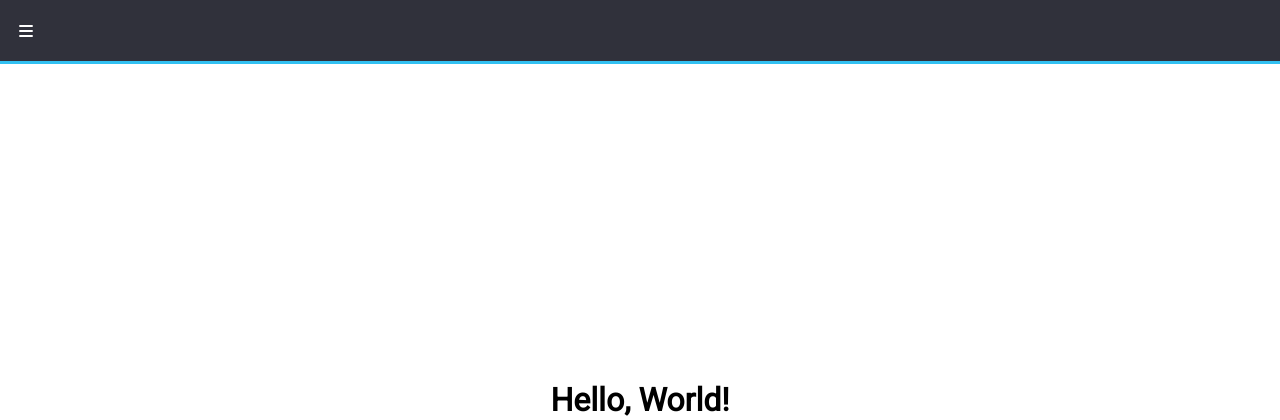
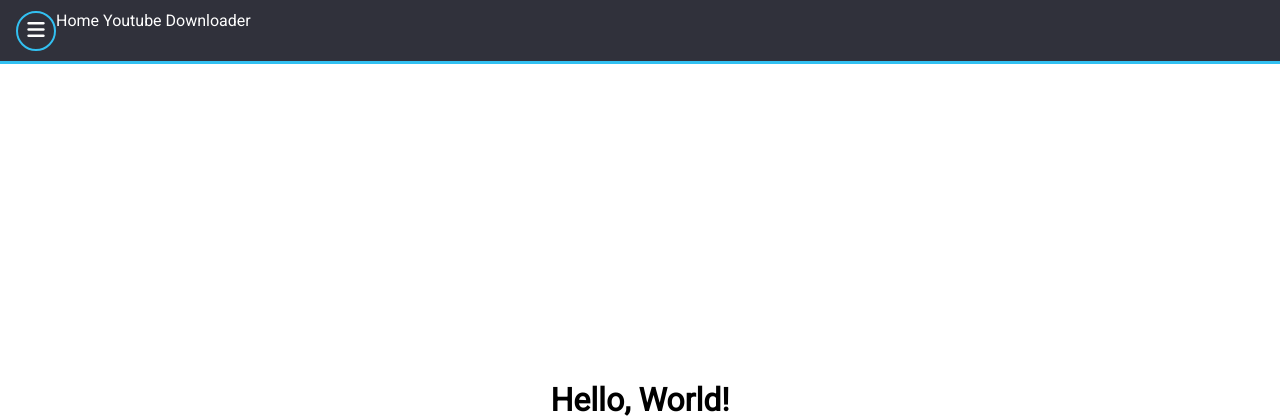
Before and after one commit to PeakyHell/website, a Flask app: page / in a window 1280 px wide. Shown: the top 420 px of the page. Run offline with Flask 3, Linux system fonts and the light colour scheme; some libraries are stand-ins or nearby versions.

Commit message:
[HTML/CSS] Separate nav and footer html and css + Start of a dropdown menu (not finished yet)

```diff
--- /dev/null
+++ b/website/static/css/partials/footer.css
@@ -0,0 +1,15 @@
+footer {
+	width: 100%;
+	height: 8vh;
+
+	display: flex;
+	flex-direction: row;
+	align-items: center;
+	justify-content: flex-start;
+
+	padding: .5rem 1rem .5rem 1rem;
+
+	background: rgba(26, 27, 38, 0.9);
+	border-top: 3px solid rgba(51, 204, 255, 0.93);
+	color: white;
+}
--- /dev/null
+++ b/website/static/css/partials/nav.css
@@ -0,0 +1,68 @@
+nav {
+	width: 100%;
+	height: 8vh;
+
+	display: flex;
+	flex-direction: row;
+	align-items: center;
+	justify-content: space-between;
+
+	padding: .5rem 1rem .5rem 1rem;
+
+	background: rgba(26, 27, 38, 0.9);
+	border-bottom: 3px solid rgba(51, 204, 255, 0.93);
+	color: white;
+}
+
+
+/*********************
+*
+* Dropdown Menu
+*
+* ********************/
+nav .dropdown-menu {
+	display: flex;
+}
+
+
+/*********************
+*
+* Dropdown Menu Button
+*
+* ********************/
+
+/* Button */
+nav .dropdown-menu-button {
+	width: 2.5rem;
+	height: 2.5rem;
+
+	font-size: 1.25rem;
+	font-weight: bold;
+
+	background: transparent;
+	border: 2px solid rgba(51, 204, 255, 0.93);
+	border-radius: 50%;
+	color: white;
+
+	cursor: pointer;
+}
+
+
+/*********************
+*
+* Dropdown Menu Button Hover Animation
+*
+* ********************/
+
+/* Change button background */
+nav .dropdown-menu-button:hover {
+	background: rgba(51, 204, 255, 0.93);
+}
+
+/* Rotate icon */
+nav .dropdown-menu-button i {
+	transition: transform 0.3s ease;
+}
+nav .dropdown-menu-button:hover i {
+	transform: rotate(90deg);
+}
--- a/website/templates/base.html
+++ b/website/templates/base.html
@@ -4,22 +4,22 @@
 	<meta charset="UTF-8">
 	<meta name="viewport" content="width=device-width, initial-scale=1.0">
 
+	<!-- Fonts and Icons -->
 	<link href='https://fonts.googleapis.com/css?family=Roboto' rel='stylesheet'>
+	<link rel="stylesheet" href="https://cdnjs.cloudflare.com/ajax/libs/font-awesome/7.0.1/css/all.css" integrity="sha512-NhLySQDkiKSKnT+R795uaHWRQ7D3VuIvgeOLCK8cWq4w5fq4sWF90gj8eURpTqn/f1mFzqClpOz8JPlgVTLfFw==" crossorigin="anonymous" referrerpolicy="no-referrer" />
 
-	<link rel="stylesheet" href="https://cdnjs.cloudflare.com/ajax/libs/font-awesome/7.0.1/css/all.css" integrity="sha512-NhLySQDkiKSKnT+R795uaHWRQ7D3VuIvgeOLCK8cWq4w5fq4sWF90gj8eURpTqn/f1mFzqClpOz8JPlgVTLfFw==" crossorigin="anonymous" referrerpolicy="no-referrer" />
+	<!-- CSS -->
 	<link rel="stylesheet" href="{{ url_for('static', filename='css/style.css') }}">
+	<link rel="stylesheet" href="{{ url_for('static', filename='css/partials/nav.css') }}">
+	<link rel="stylesheet" href="{{ url_for('static', filename='css/partials/footer.css') }}">
 
 	<title>{% block title %}{% endblock %}</title>
 </head>
 <body>
-	<nav>
-		<i class="fa-solid fa-bars"></i>
-	</nav>
+	{% include 'partials/nav.html' %}
 
 	<main>{% block main %}{% endblock %}</main>
 
-	<footer>
-		&copy; 2025 - PeakyHell -&nbsp;<a href="https://github.com/PeakyHell" target="blank"><i class="fa-brands fa-github"></i> Github</a>
-	</footer>
+	{% include 'partials/footer.html' %}
 </body>
 </html>
--- /dev/null
+++ b/website/templates/partials/footer.html
@@ -0,0 +1,3 @@
+<footer>
+	&copy; 2025 - PeakyHell -&nbsp;<a href="https://github.com/PeakyHell" target="blank"><i class="fa-brands fa-github"></i> Github</a>
+</footer>
--- /dev/null
+++ b/website/templates/partials/nav.html
@@ -0,0 +1,9 @@
+<nav>
+	<div class="dropdown-menu">
+		<button class="dropdown-menu-button"><i class="fa-solid fa-bars"></i></button>
+		<div class="dropdown-menu-content">
+			<a href="/">Home</a>
+			<a href="/yt-dl">Youtube Downloader</a>
+		</div>
+	</div>
+</nav>
```
Also changed, not shown: website/static/css/style.css (+0 -32 lines).
